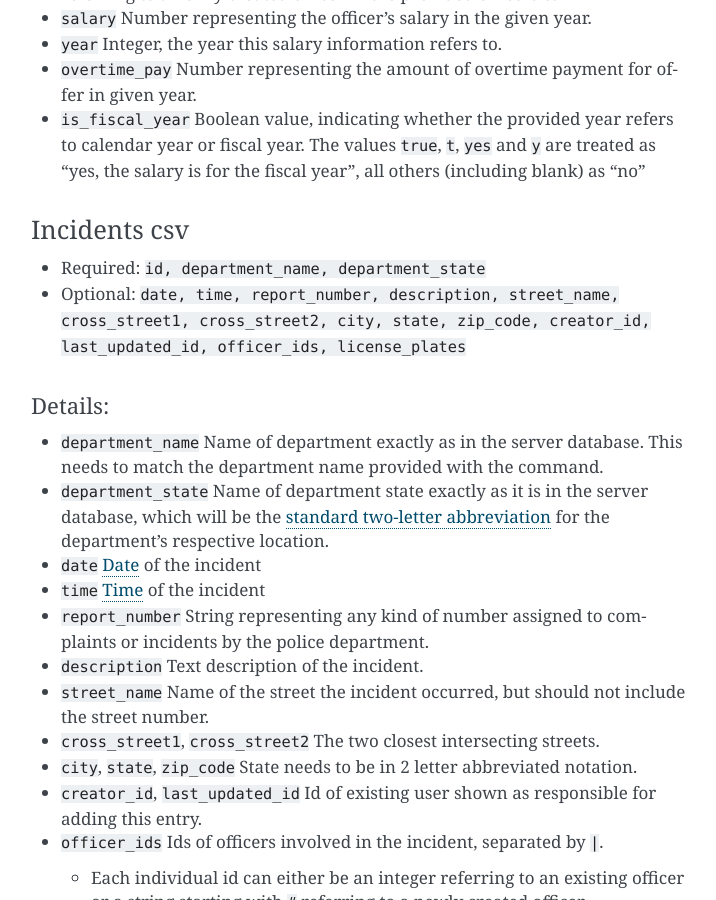
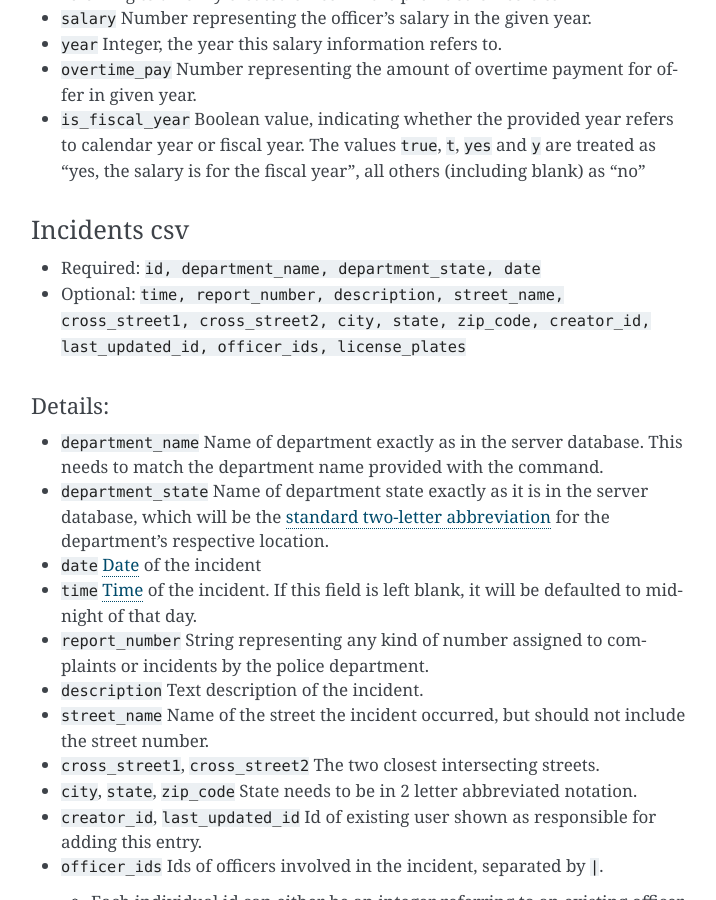
Before and after one commit to lucyparsons/OpenOversight, a Sphinx documentation site: the page built from docs/advanced_csv_import.rst, in a window 1280 px wide and 900 px high, scrolled down 3930 px. Shown: the whole window, without its empty margins (389-1105 px from the left). Built offline with Sphinx 7.4.7, drawn with Linux system fonts in a browser that asks for light colours.

Commit message:
Update advanced_csv_import.rst

```diff
--- a/docs/advanced_csv_import.rst
+++ b/docs/advanced_csv_import.rst
@@ -148,8 +148,8 @@ Details:
 
 Incidents csv
 ^^^^^^^^^^^^^
-- Required: ``id, department_name, department_state``
-- Optional: ``date, time, report_number, description, street_name, cross_street1, cross_street2, city, state, zip_code,
+- Required: ``id, department_name, department_state, date``
+- Optional: ``time, report_number, description, street_name, cross_street1, cross_street2, city, state, zip_code,
   creator_id, last_updated_id, officer_ids, license_plates``
 
 Details:
@@ -159,7 +159,7 @@ Details:
 -  ``department_state`` Name of department state exactly as it is in the server database, which will be the
    `standard two-letter abbreviation <https://www.faa.gov/air_traffic/publications/atpubs/cnt_html/appendix_a.html>`_ for the department's respective location.
 - ``date`` :ref:`Date <ref-aci-formats>` of the incident
-- ``time`` :ref:`Time <ref-aci-formats>` of the incident
+- ``time`` :ref:`Time <ref-aci-formats>` of the incident. If this field is left blank, it will be defaulted to midnight of that day.
 - ``report_number`` String representing any kind of number assigned to complaints or incidents by the police department.
 - ``description`` Text description of the incident.
 - ``street_name`` Name of the street the incident occurred, but should not include the street number.
```
